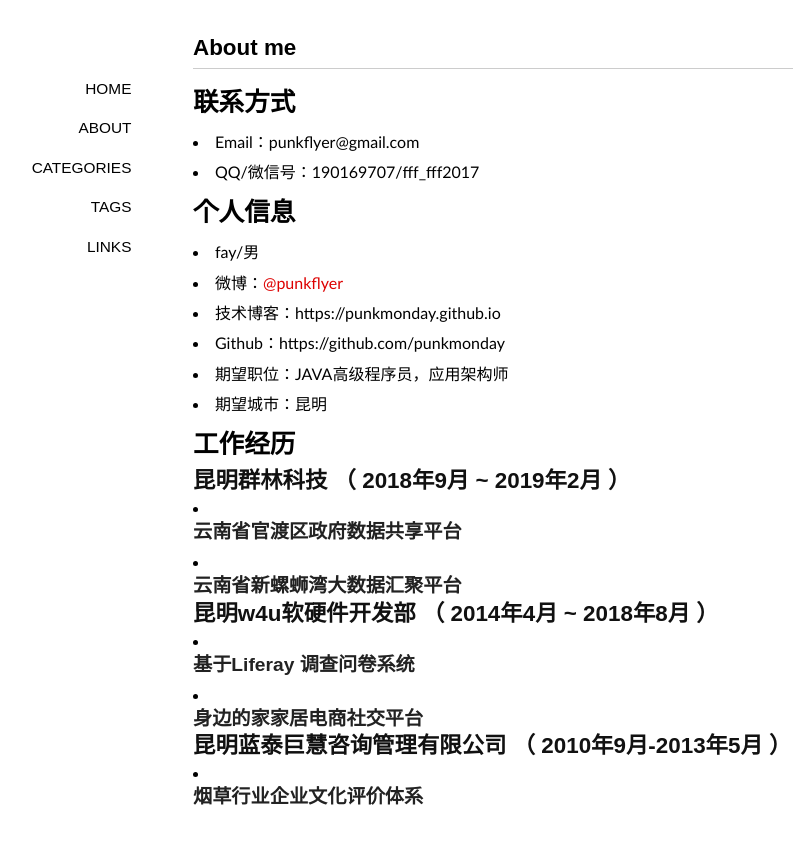
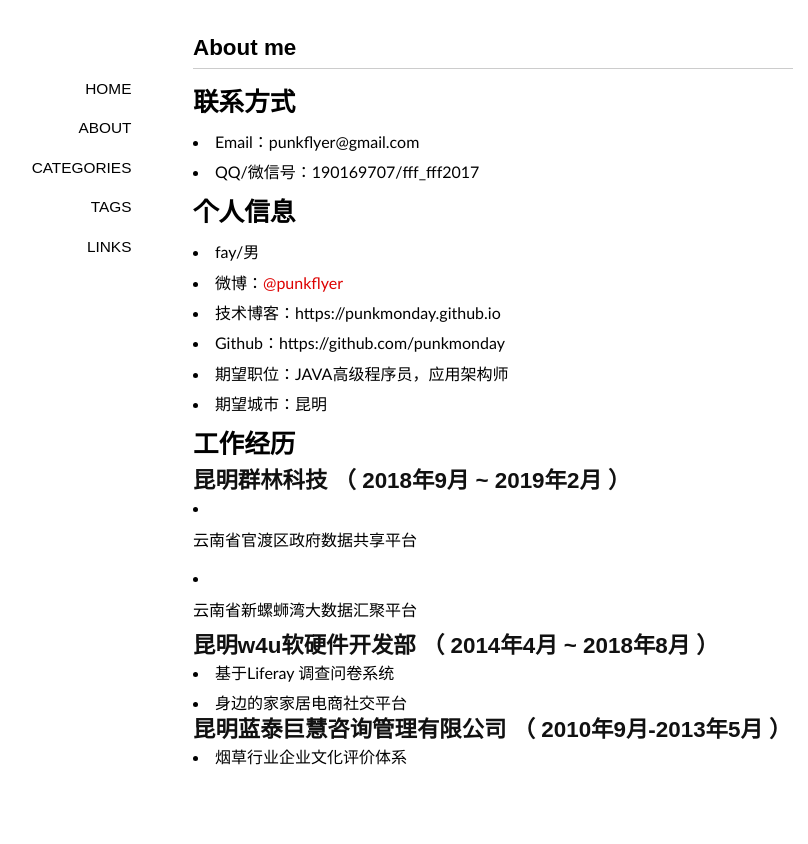
Before and after one commit to punkmonday/punkmonday.github.io, a Jekyll site: the page built from about/index.md, in a window 1280 px wide. Shown: the top 844 px of the page, without its empty margins (147-955 px from the left). Built offline with Jekyll 4.4.1, drawn with Linux system fonts in a browser that asks for light colours; some web fonts are replaced; comment, search, counter and statistics services are not loaded.

```diff
--- a/about/index.md
+++ b/about/index.md
@@ -21,22 +21,17 @@ published: true
 
 # 工作经历
 
-
 ## 昆明群林科技 （ 2018年9月 ~ 2019年2月 ）
 
+- 云南省官渡区政府数据共享平台
 
-- ### 云南省官渡区政府数据共享平台
-
-- ### 云南省新螺蛳湾大数据汇聚平台
-
+- 云南省新螺蛳湾大数据汇聚平台
 
 ## 昆明w4u软硬件开发部 （ 2014年4月 ~ 2018年8月 ）
 
-
-- ### 基于Liferay 调查问卷系统
-- ### 身边的家家居电商社交平台
-
+- 基于Liferay 调查问卷系统
+- 身边的家家居电商社交平台
 
 ## 昆明蓝泰巨慧咨询管理有限公司 （  2010年9月-2013年5月 ）
 
-- ###  烟草行业企业文化评价体系
+- 烟草行业企业文化评价体系
```
